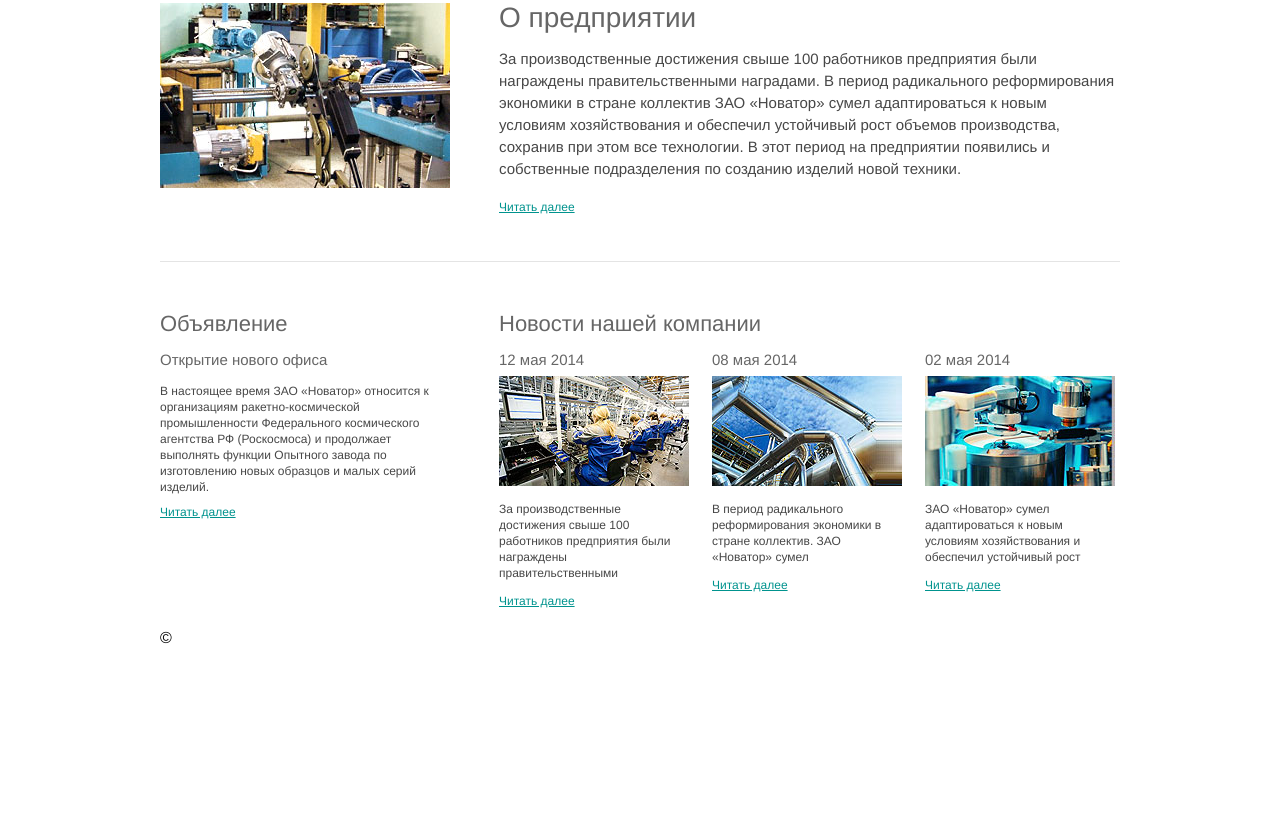
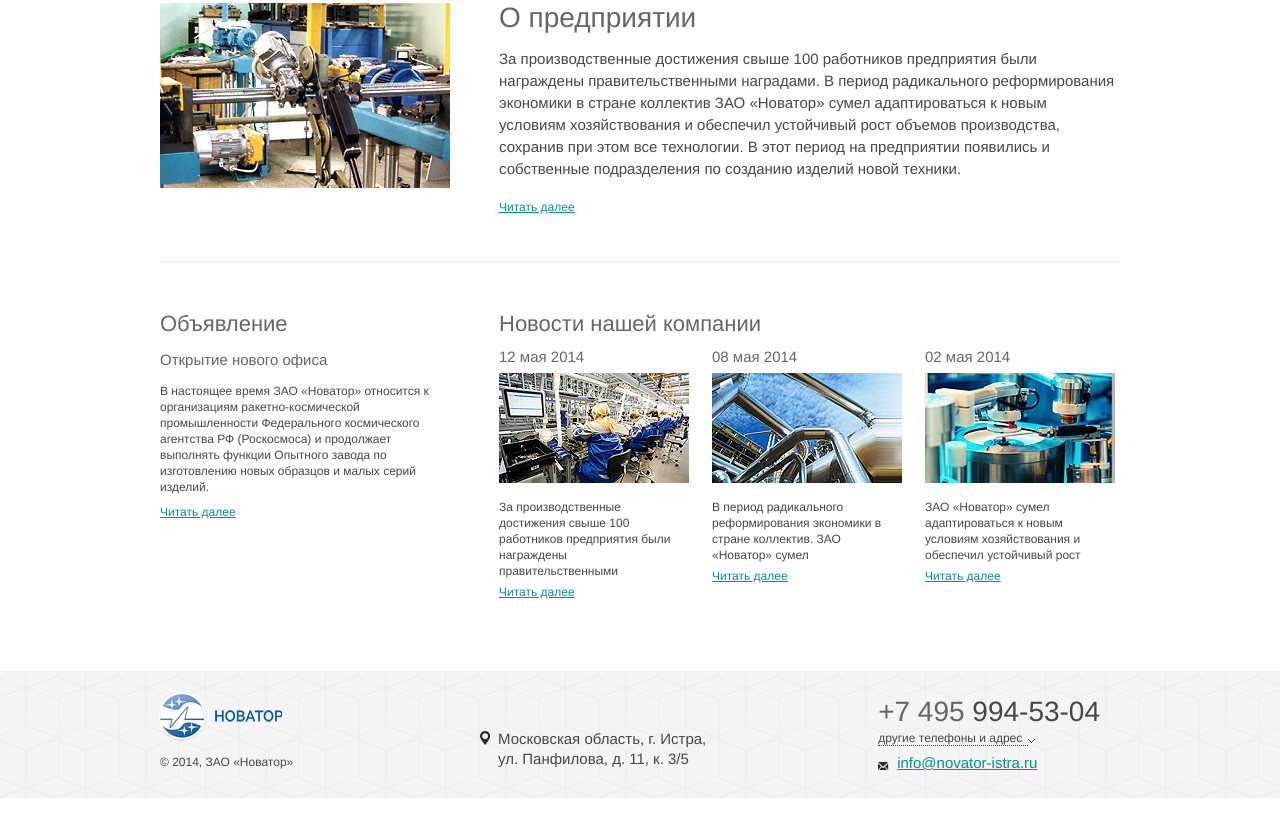
Before and after one commit to twiksish/novator, a plain HTML site: page index.html in a window 1280 px wide. Shown: the part 831-1655 px from the top of the page. Before the commit the page ends 1478 px from the top, so only its background shows below. Drawn offline with Linux system fonts and the light colour scheme.

Commit message:
aded footer block

```diff
--- a/css/_footer.css
+++ b/css/_footer.css
@@ -1,9 +1,43 @@
 .footer {
-    height: 100px;
+    height: 127px;
     position: relative;
 }
+
+    .footer__logo {
+        position: absolute;
+        top: 18px;
+        left: -5px;
+        background: url(../images/footer_logo.png) no-repeat;
+        width: 130px;
+        height: 54px;
+    }
+
     .footer__copyright {
         position: absolute;
+        top: 84px;
         left: 0;
-        top: 10px;
+        font-size: 12px;
+        line-height: 14px;
+        color: #474747;
     }
+
+    .footer__address {
+        position: absolute;
+        top: 58px;
+        left: 338px;
+        font-size: 15px;
+        line-height: 20px;
+        color: #474747;
+    }
+
+    .footer__icon {
+        position: absolute;
+        top: 60px;
+        left: 320px;
+    }
+
+    .footer__contacts {
+        position: absolute;
+        top: 11px;
+        right: 0;
+    }
--- a/css/_link.css
+++ b/css/_link.css
@@ -5,6 +5,11 @@
     color: #00938e;
 }
 
+.link_mail {
+    font-size: 15px;
+    line-height: 17px;
+}
+
 .link:hover {
     text-decoration: none;
 }
--- a/css/_news-preview.css
+++ b/css/_news-preview.css
@@ -9,7 +9,7 @@
     }
 
     .news-preview__list {
-        margin-top: 15px;
+        margin-top: 12px;
     }
 
         .news-preview__list__item {
--- a/css/_news-unit.css
+++ b/css/_news-unit.css
@@ -15,12 +15,12 @@
     }
 
     .news-unit__text {
-        margin-top: 15px;
+        margin-top: 16px;
         font-size: 12px;
         line-height: 16px;
         color: #474747;
     }
 
     .news-unit__link {
-        margin-top: 10px;
+        margin-top: 3px;
     }
--- a/css/_page.css
+++ b/css/_page.css
@@ -22,5 +22,6 @@
     }
 
     .page__footer {
-        margin: 20px 0 0;
+        margin: 71px 0 0;
+        background: url(../images/footer_background.jpg) repeat-x;
     }
--- a/css/_phones.css
+++ b/css/_phones.css
@@ -23,7 +23,7 @@
         font-size: 12px;
         line-height: 14px;
         color: #474747;
-        margin-top: 7px;
+        margin-top: 4px;
     }
 
         .phones__handler__text {
@@ -36,3 +36,25 @@
             top: 57px;
             right: 85px;
         }
+
+    .phones__mail {
+        margin-top: 8px;
+    }
+
+        .phones__mail__icon {
+            display: inline-block;
+            vertical-align: bottom;
+            height: 8px;
+            position: relative;
+            top: -2px;
+        }
+
+        .phones__mail__link {
+            display: inline-block;
+            vertical-align: bottom;
+            margin-left: 8px;
+        }
+
+.phones_footer {
+    background: none;
+}
--- a/css/style.css
+++ b/css/style.css
@@ -28,7 +28,7 @@
 @import url(_sidebar.css);
 /*@import url(_content.css);*/
 @import url(_header.css);
-/*@import url(_footer.css);*/
+@import url(_footer.css);
 @import url(_body.css);
 @import url(_region.css);
 @import url(_page.css);
--- a/index.html
+++ b/index.html
@@ -184,9 +184,32 @@
             <div class="page__footer">
                 <div class="region">
                     <footer class="footer">
-                        <div class="footer__copyright">
-                            <div class="copyright">
-                                ©
+                        <div class="footer__logo"></div>
+                        <div class="footer__copyright">© 2014, ЗАО «Новатор»</div>
+                        <div class="footer__address">Московская область, г. Истра,<br> ул. Панфилова, д. 11, к. 3/5</div>
+                        <div class="footer__icon">
+                            <i class="icon icon_geo"></i>
+                        </div>
+                        <div class="footer__contacts">
+                            <div class="phones phones_footer">
+                                <div class="phones__top">
+                                    <div class="phones__top__code">+7 495</div>
+                                    <div class="phones__top__number">994-53-04</div>
+                                </div>
+                                <div class="phones__handler">
+                                    <div class="phones__handler__text">другие телефоны и адрес</div>
+                                    <div class="phones__handler__icon">
+                                        <i class="icon icon_arrow"></i>
+                                    </div>
+                                </div>
+                                <div class="phones__mail">
+                                    <div class="phones__mail__icon">
+                                        <i class="icon icon_mail"></i>
+                                    </div><!--
+                                 --><div class="phones__mail__link">
+                                        <a class="link link_mail" href="#">info@novator-istra.ru</a>
+                                    </div>
+                                </div>
                             </div>
                         </div>
                     </footer>
```
